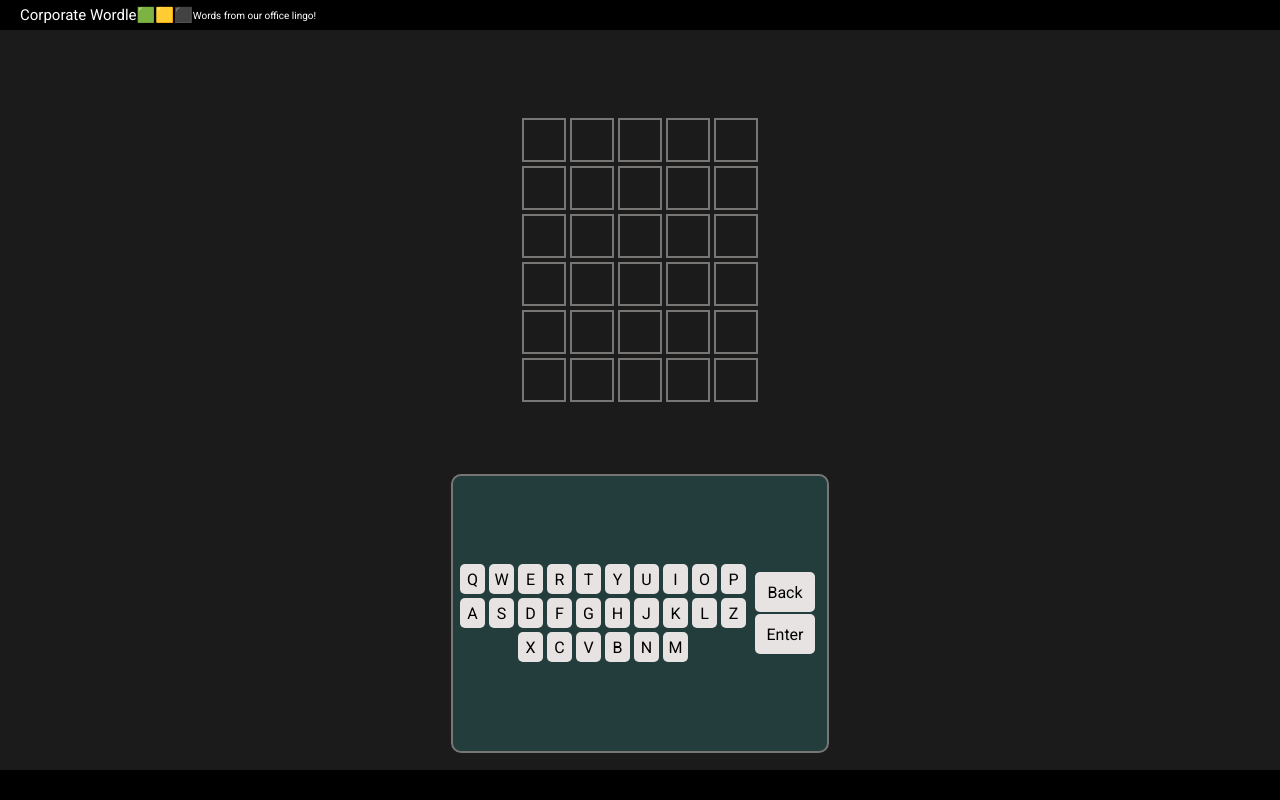
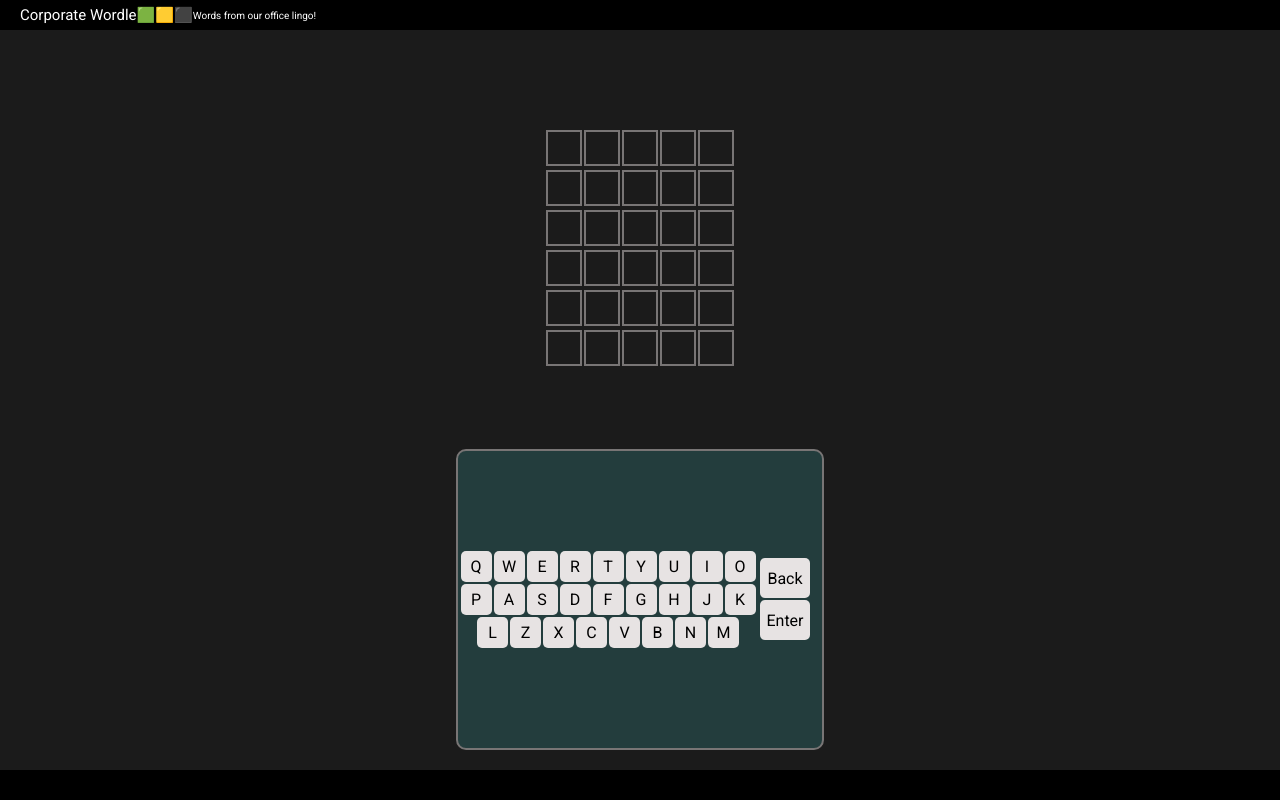
Before and after one commit to NorthernSantan/wordle, a plain HTML site: page index.html in a window 1280 px wide. Drawn offline with Linux system fonts and the light colour scheme.

Commit message:
Add files via upload

```diff
--- a/styles.css
+++ b/styles.css
@@ -6,6 +6,8 @@ body {
     flex-direction: column;
     justify-content: center;
     align-items: center;
+    user-select: none;
+    -webkit-user-select: none;
 }
 
 header {
@@ -71,7 +73,7 @@ section#canvas {
 }
 
 .board-row {
-    height: 2.5rem;
+    height: 2rem;
     width: auto;
     display: flex;
     flex-direction: row;
@@ -79,10 +81,10 @@ section#canvas {
 }
 
 .board-column {
-    height: 2.5rem;
-    width: 2.5rem;
+    height: 2rem;
+    width: 2rem;
     border: 2px solid #787575;
-    margin: 2px;
+    margin: 1px;
     position: relative;
     transition: transform 0.6s;
     transform-style: preserve-3d;
@@ -135,13 +137,13 @@ section#canvas {
 }
 
 .keypad-key {
-    height: 20px;
-    width: 15px;
+    height: 25px;
+    width: 25px;
     background: #e7e3e3;
     color: #000;
     border-radius: 5px;
-    padding: 5px;
-    margin: 2px;
+    padding: 3px;
+    margin: 1px;
     display: flex;
     justify-content: center;
     align-items: center;
@@ -161,7 +163,7 @@ section#canvas {
 
 .keypad-special-key {
     height: 30px;
-    width: 50px;
+    width: 40px;
     background: #e7e3e3;
     color: #000;
     border-radius: 5px;
@@ -182,10 +184,10 @@ section#canvas {
 #banner, #answer-banner {
     position: fixed;
     height: 70vh;
-    width: 50vw;
-    background-color: rgba(0,0,0,0.7);
+    width: 70%;
+    background-color: rgba(0,0,0,0.8);
     z-index: 99;
-    left: 25%;
+    left: 15%;
     top: 20%;
     border-radius: 10px;
     color: yellow;
```
